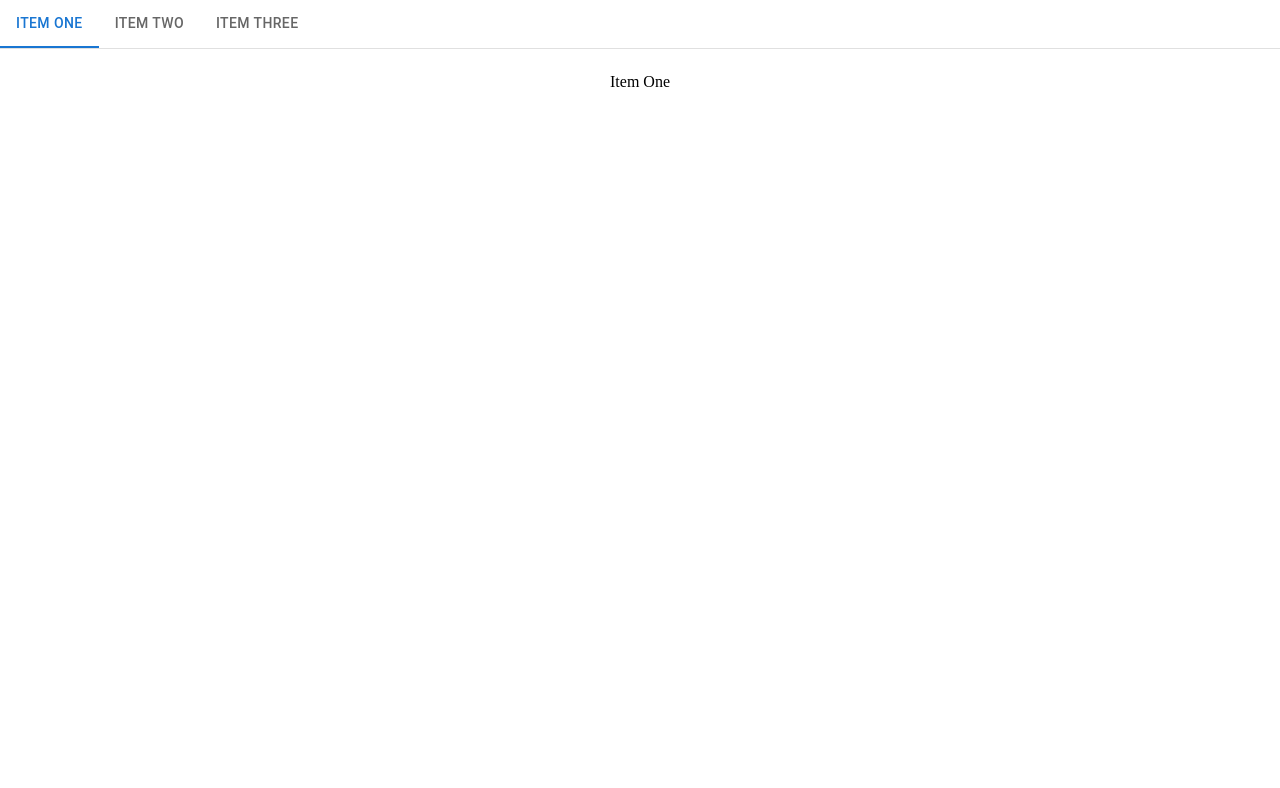
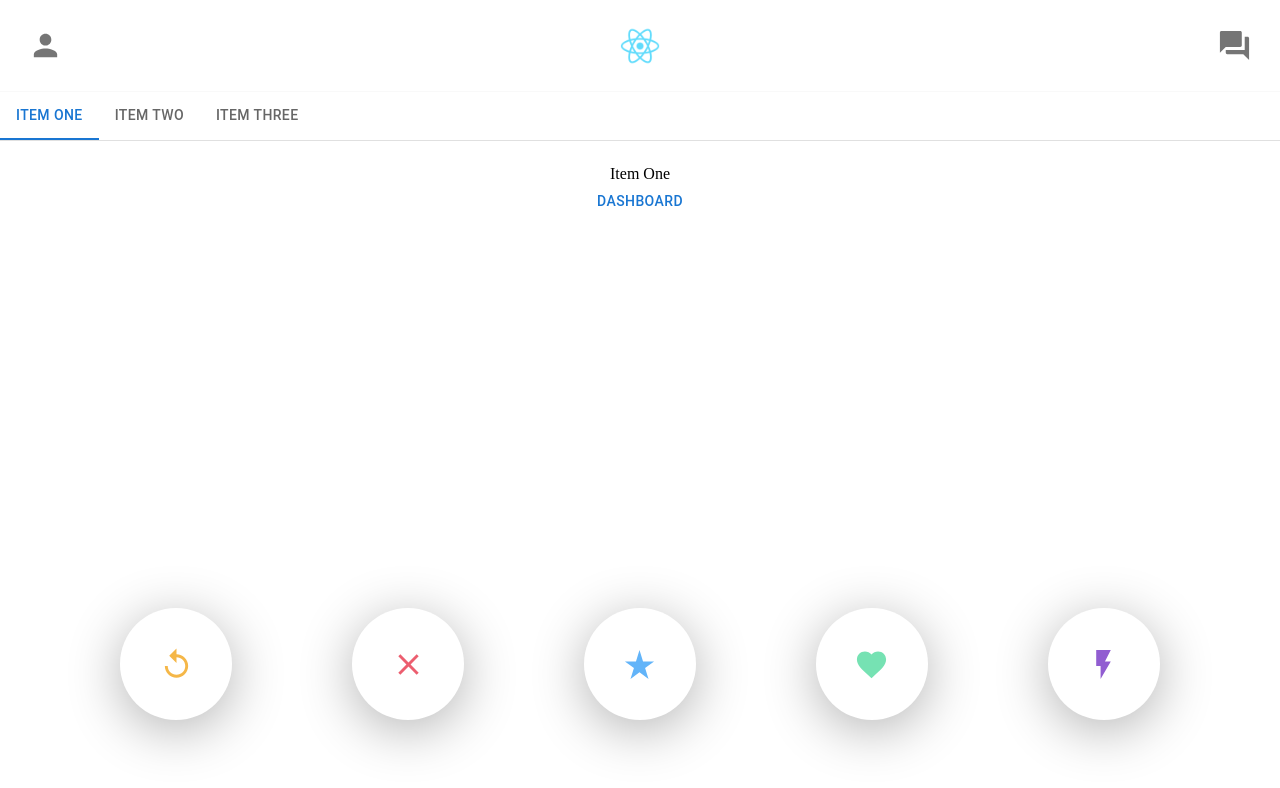
Before and after one commit to insoo223/merndate, a React (Create React App) app: page / in a window 1280 px wide. Shown: the top 788 px of the page. Built offline with nearby package versions, Linux system fonts and the light colour scheme.

Commit message:
mui Layout test ok

```diff
--- a/src/App.js
+++ b/src/App.js
@@ -1,20 +1,13 @@
 import './App.css';
-//import Header from './cmp/Header';
 import BasicTabs from './cmp/BasicTabs';
-// import BasicMenu from './cmp/BasicMenu';
-// import PostCard from './cmp/PostCard';
-// import FormikCard from './cmp/FormikCard';
-// import DatingCards from './cmp/DatingCards';
-// import SwipeButtons from './cmp/SwipeButtons';
+import Layout from './cmp/Layout';
 
 function App() {
   return (
     <div className="App">
+		<Layout>
 			<BasicTabs/>
-			{/* <BasicMenu/>
-			<FormikCard/>
-			<DatingCards/>
-			<SwipeButtons/> */}
+		</Layout>
     </div>
   );
 }
--- a/src/cmp/BasicTabs.js
+++ b/src/cmp/BasicTabs.js
@@ -3,6 +3,9 @@ import PropTypes from 'prop-types';
 import Tabs from '@mui/material/Tabs';
 import Tab from '@mui/material/Tab';
 import Box from '@mui/material/Box';
+import BasicMenu from './BasicMenu';
+import FormikCard from './FormikCard';
+import DatingCards from './DatingCards';
 
 function CustomTabPanel(props) {
   const { children, value, index, ...other } = props;
@@ -51,12 +54,15 @@ export default function BasicTabs() {
       </Box>
       <CustomTabPanel value={value} index={0}>
         Item One
+        <BasicMenu/>
       </CustomTabPanel>
       <CustomTabPanel value={value} index={1}>
         Item Two
+        <FormikCard/>
       </CustomTabPanel>
       <CustomTabPanel value={value} index={2}>
         Item Three
+        <DatingCards/>
       </CustomTabPanel>
     </Box>
   );
--- /dev/null
+++ b/src/cmp/Layout.js
@@ -0,0 +1,16 @@
+import Header from './Header';
+import SwipeButtons from './SwipeButtons';
+
+const Layout = ({children}) => {
+	return (
+		<div>
+			<Header/>
+			<main>
+				{children}
+			</main>
+			<SwipeButtons/>
+		</div>
+	)
+}
+
+export default Layout;
```
